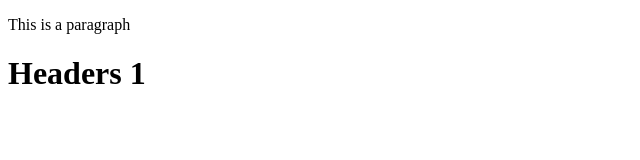
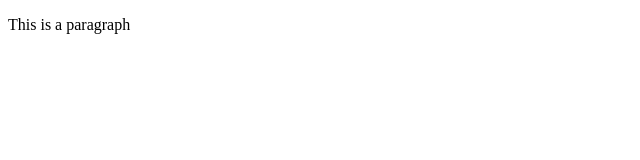
Before and after one commit to pouyasocal/git_test, a plain HTML site: page index.html in a window 1280 px wide. Shown: the whole page, without its empty margins (0-640 px from the left). Drawn offline with Linux system fonts and the light colour scheme.

Commit message:
removed a line from index

```diff
--- a/index.html
+++ b/index.html
@@ -7,7 +7,6 @@
 </head>
 <body>
     <p>This is a paragraph</p>
-    <h1>Headers 1</h1>
 
 </body>
 </html>
```
